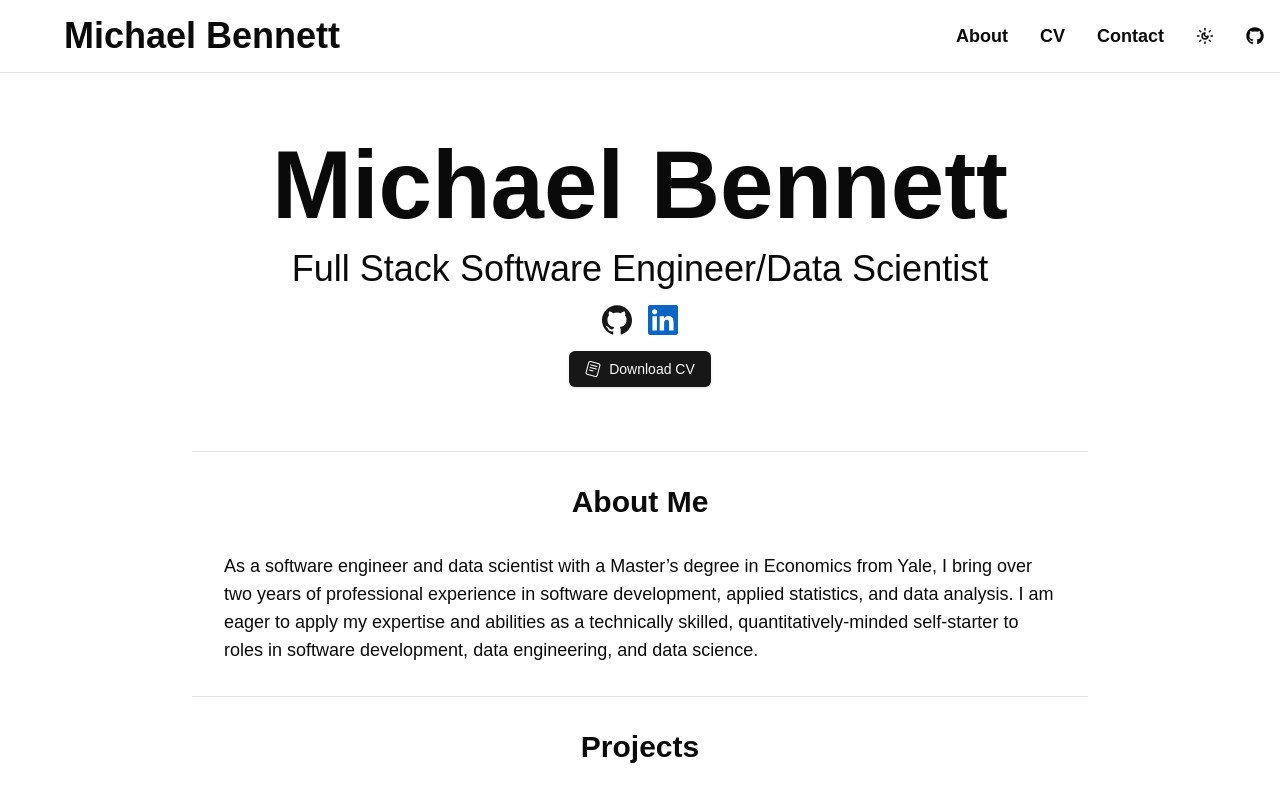
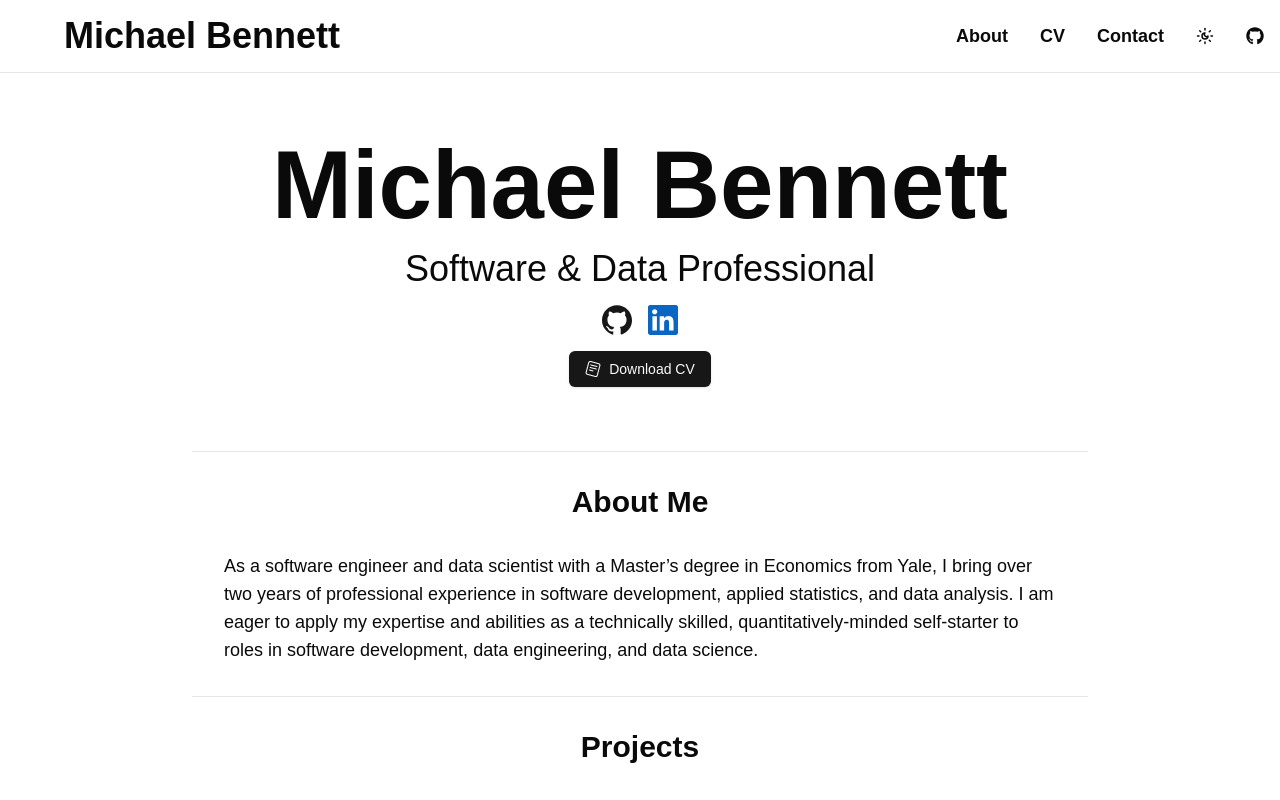
Before and after one commit to michaelbennett99/michaeldabennett.com, a Next.js app: page / in a window 1280 px wide. Shown: the top 800 px of the page. Built offline with nearby package versions, Linux system fonts and the light colour scheme.

Commit message:
change header title

```diff
--- a/src/app/_landing/_components/header.tsx
+++ b/src/app/_landing/_components/header.tsx
@@ -8,7 +8,7 @@ export default function Header() {
     <header className="pt-16 pb-8 flex flex-col items-center gap-4">
       <h1 className="text-8xl font-bold text-center">Michael Bennett</h1>
       <div className="text-4xl text-center" role="doc-subtitle">
-        Full Stack Software Engineer/Data Scientist
+        Software & Data Professional
       </div>
       <nav className="flex justify-center gap-4 text-3xl">
         <SocialLink
```
